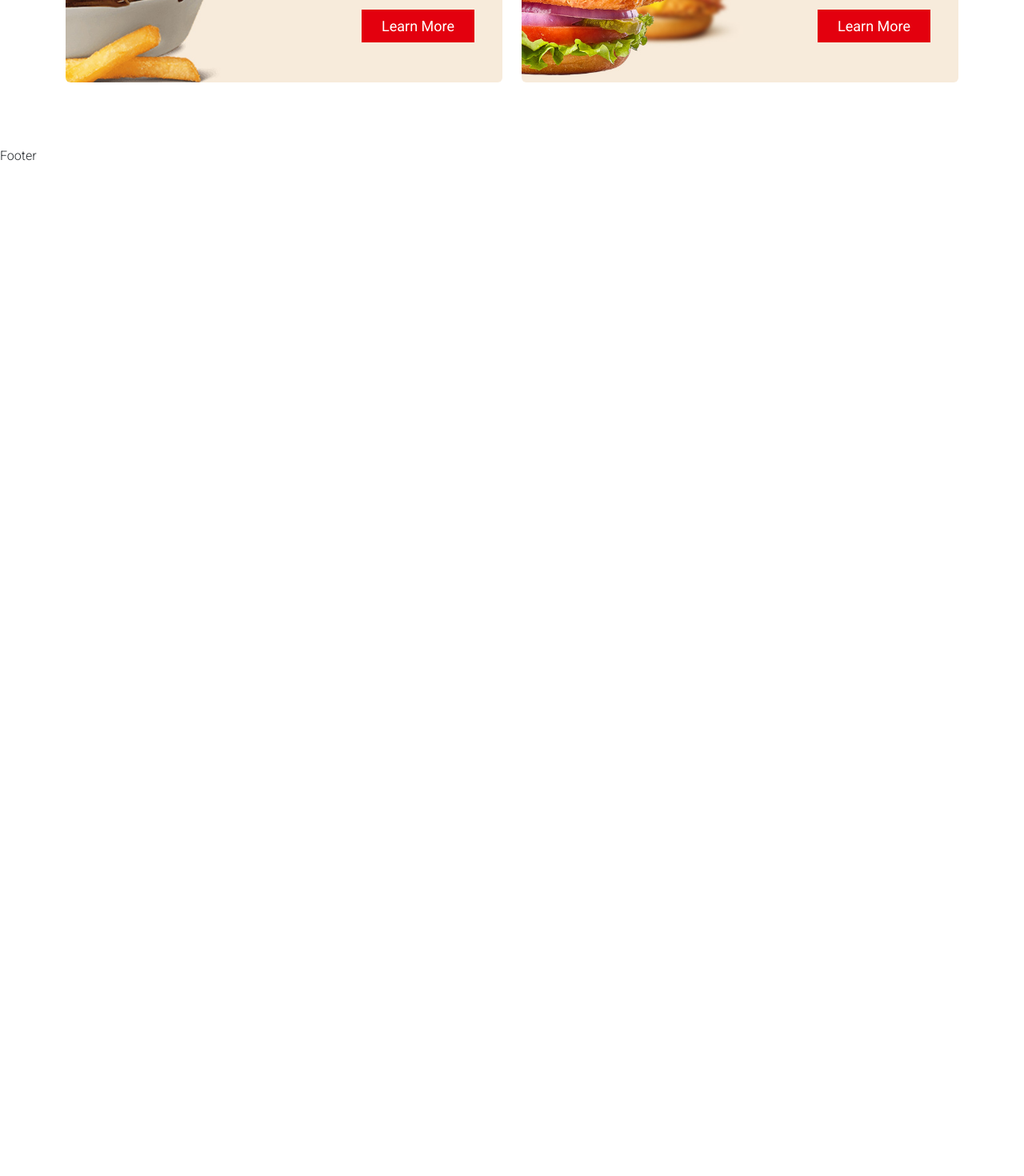
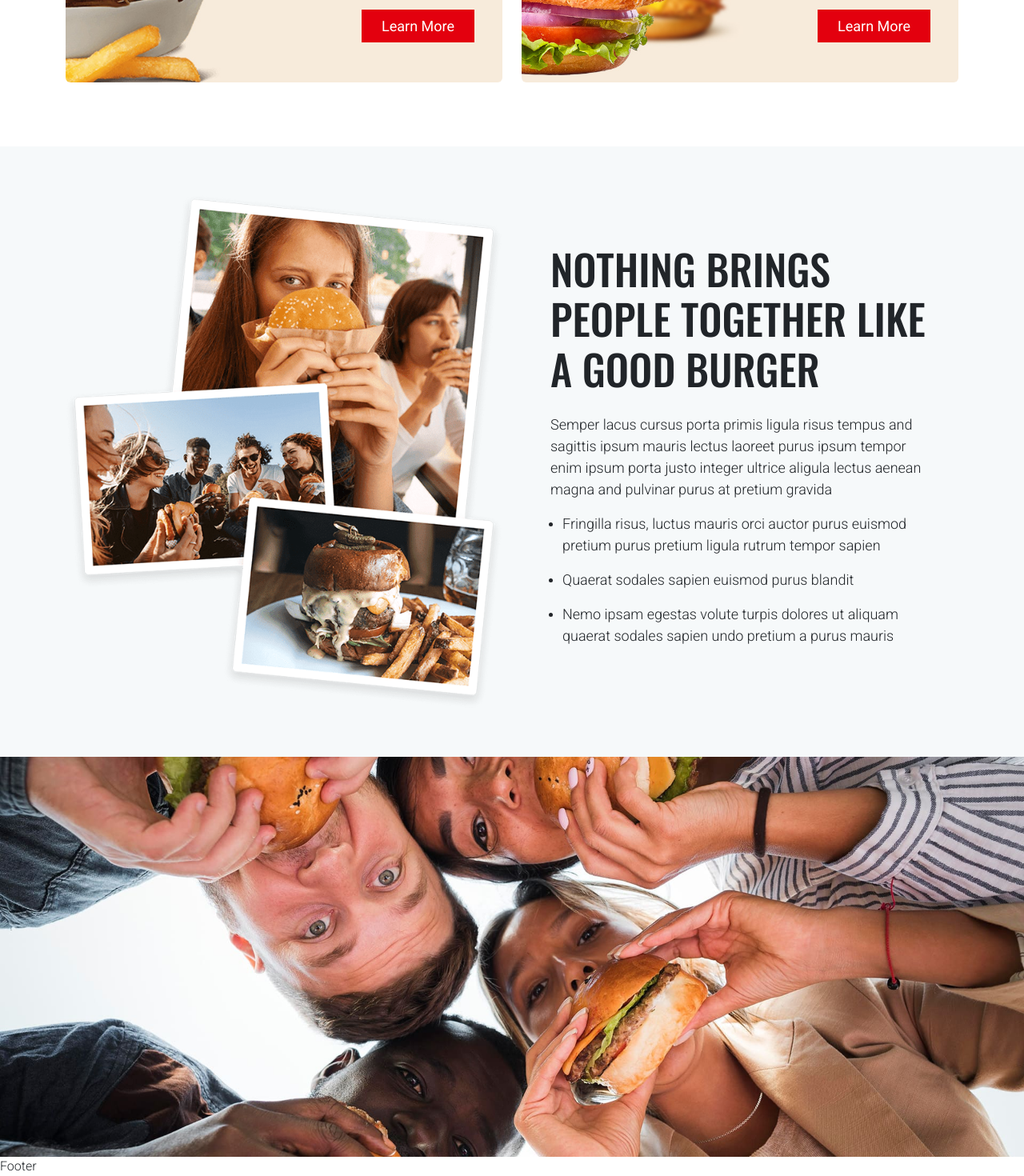
Before and after one commit to menaehab/Food-Delivery, a React (Create React App) app: page / in a window 1280 px wide. Shown: the part 3344-4814 px from the top of the page at 80% size. Before the commit the page ends 3551 px from the top, so only its background shows below. Built offline with nearby package versions, Linux system fonts and the light colour scheme; a web font is replaced by a local one.

Commit message:
Setup promotion section

```diff
--- a/src/pages/Home/Home.js
+++ b/src/pages/Home/Home.js
@@ -4,6 +4,7 @@ import Layout from "../../assets/components/layouts/Layout";
 import Hero from "../Home/Hero";
 import Explore from "./Explore";
 import Menu from "./Menu";
+import Promotion from "./Promotion";
 
 export default function Home() {
   return (
@@ -12,6 +13,7 @@ export default function Home() {
         <Hero />
         <Explore />
         <Menu />
+        <Promotion />
       </Layout>
     </>
   );
--- /dev/null
+++ b/src/pages/Home/Promotion.js
@@ -0,0 +1,46 @@
+import React from "react";
+import "../../styles/Promotion.css";
+import { Col, Container, Row } from "react-bootstrap";
+import Image from "../../assets/assets/promotion/pro.png";
+export default function Promotion() {
+  return (
+    <>
+      <section className="promotion-section">
+        <Container>
+          <Row className="align-items-center">
+            <Col lg={6} className="text-center mb-5 mb-lg-0">
+              <img src={Image} className="img-fluid" alt="Promotion" />
+            </Col>
+            <Col lg={6} className="px-5">
+              <h2>Nothing brings people together like a good burger</h2>
+              <p>
+                Semper lacus cursus porta primis ligula risus tempus and
+                sagittis ipsum mauris lectus laoreet purus ipsum tempor enim
+                ipsum porta justo integer ultrice aligula lectus aenean magna
+                and pulvinar purus at pretium gravida
+              </p>
+              <ul>
+                <li>
+                  <p>
+                    Fringilla risus, luctus mauris orci auctor purus euismod
+                    pretium purus pretium ligula rutrum tempor sapien
+                  </p>
+                </li>
+                <li>
+                  <p>Quaerat sodales sapien euismod purus blandit</p>
+                </li>
+                <li>
+                  <p>
+                    Nemo ipsam egestas volute turpis dolores ut aliquam quaerat
+                    sodales sapien undo pretium a purus mauris
+                  </p>
+                </li>
+              </ul>
+            </Col>
+          </Row>
+        </Container>
+      </section>
+      <section className="bg-parallax-scroll"></section>
+    </>
+  );
+}
--- /dev/null
+++ b/src/styles/Promotion.css
@@ -0,0 +1,37 @@
+.promotion-section {
+  padding-top: 60px;
+  padding-bottom: 60px;
+  background: var(--light-grey);
+}
+
+.promotion-section h2 {
+  font-size: 3.25rem;
+  margin-bottom: 25px;
+}
+
+.promotion-section p {
+  font-size: 1.125rem;
+}
+
+.promotion-section ul {
+  padding-left: 15px;
+}
+
+.bg-parallax-scroll {
+  background: url("../assets/assets/parallax/bg.jpg") no-repeat center center;
+  background-size: cover;
+  background-attachment: fixed;
+  width: 100%;
+  height: 700px;
+}
+
+.bg-parallax-scroll {
+  background-attachment: scroll;
+  height: 500px;
+}
+
+@media (max-width: 1200px) {
+  .promotion-section h2 {
+    font-size: 2.25rem;
+  }
+}
```
